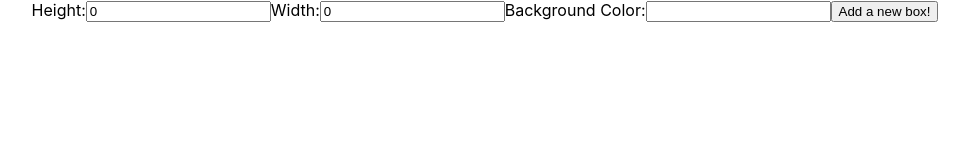
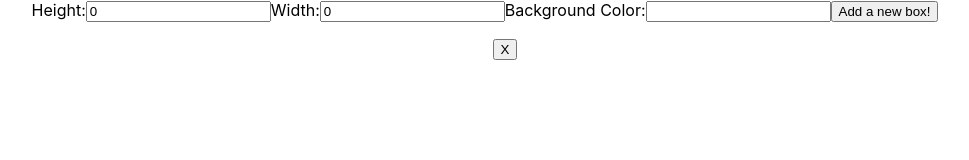
Before and after one commit to Seth-Lawrence/react-forms, a React (Create React App) app: page / in a window 1280 px wide. Both pictures are taken after typing "Sample" into the empty fields and a click on the button "Add a new box!". Shown: the top 160 px of the page, without its empty margins (155-1124 px from the left). Built offline with nearby package versions, Linux system fonts and the light colour scheme.

Commit message:
adding doc strings for CR

```diff
--- a/src/Box.js
+++ b/src/Box.js
@@ -1,6 +1,13 @@
 import React, { useState } from 'react';
 
-function Box({height, width, backgroundColor, id}) {
+/**
+ *
+ * Box: render a box
+ *
+ * props: box.height, box.width, box.backgroundcolor, box.Id, removeBox()
+ */
+
+function Box({height, width, backgroundColor, id, removeBox}) {
 
   const myStyle = {
     height: Number(height),
@@ -9,8 +16,11 @@ function Box({height, width, backgroundColor, id}) {
   }
 
   return (
-    <div className="Box" key={id} style={myStyle}>
-    </div>
+    <>
+      <div className="Box" key={id} style={myStyle}>
+      </div>
+      <button onClick={() => removeBox(id)}>X</button>
+    </>
   );
 };
 
--- a/src/BoxList.js
+++ b/src/BoxList.js
@@ -3,10 +3,23 @@ import NewBoxForm from './NewBoxForm';
 import { v4 as uuid } from 'uuid';
 import Box from './Box';
 
+/**
+ * manages list of boxes
+ *
+ * state:
+ * -array of boxes [{height, width, backgroundcolor, id,}]
+ *
+ * boxlist --> box
+ *
+ */
 
 function BoxList() {
   const[boxes, setBoxes] = useState([]);
 
+  /**
+   *
+   *renders box in the DOM
+   */
   function renderBoxes() {
     return (
         <ul>
@@ -16,15 +29,31 @@ function BoxList() {
                 width={box.width}
                 backgroundColor={box.backgroundColor}
                 id={box.id}
+                removeBox = {removeBox}
               />
           ))}
         </ul>
     );
   }
 
+  /**
+   *
+   * adds new box to list
+   */
+
   function addBox(box) {
     let newBox = {...box, id: uuid() };
     setBoxes(boxes => [...boxes, newBox]);
+  }
+
+  /**
+
+   * removes box from list
+   */
+
+
+  function removeBox(id) {
+    setBoxes(boxes => boxes.filter(box => id !== box.id));
   }
 
   return (
```
Also changed, not shown: src/NewBoxForm.js (+21 -0 lines).
